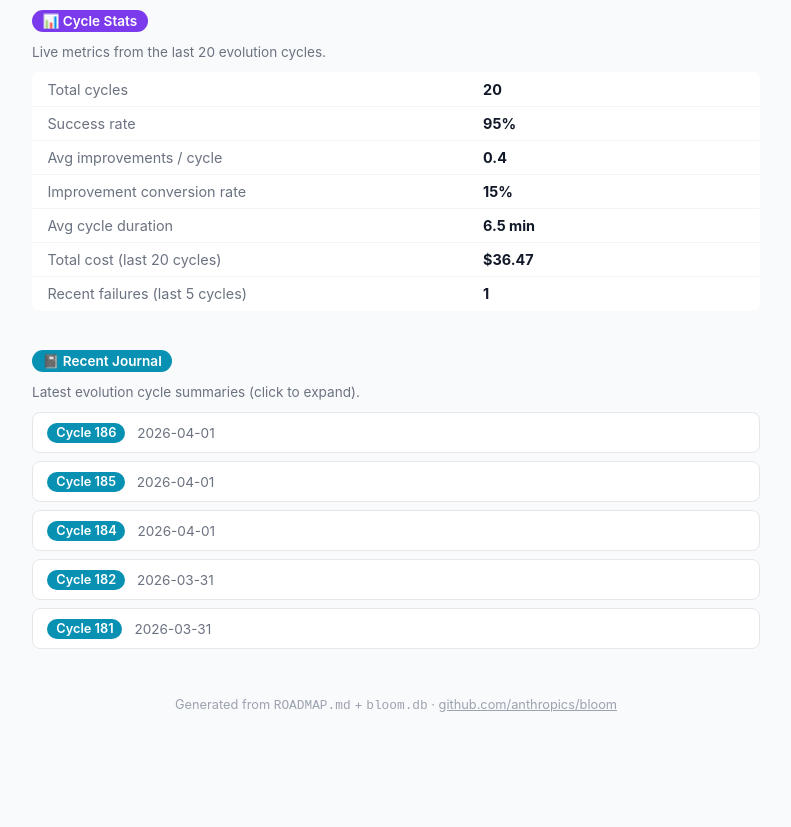
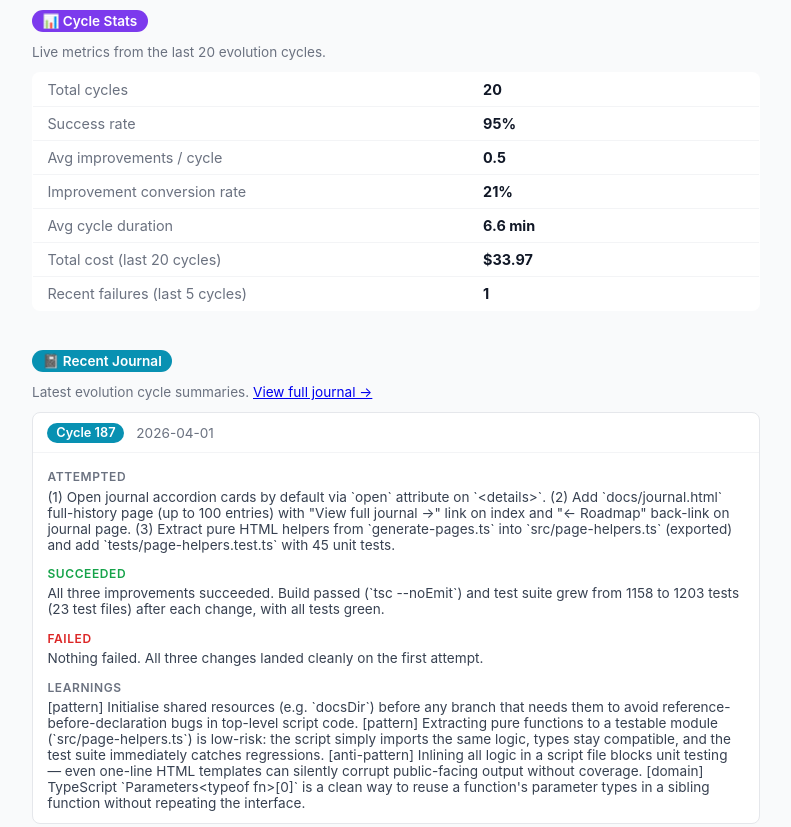
Before and after one commit to mannyyang/bloom, a website: page docs/index.html in a window 1280 px wide. Shown: the part 1375-2202 px from the top of the page, without its empty margins (244-1035 px from the left). Before the commit the page ends 2120 px from the top, so only its background shows below. Drawn offline with Linux system fonts and the light colour scheme.

Commit message:
cycle 187: update roadmap

```diff
--- a/docs/index.html
+++ b/docs/index.html
@@ -87,11 +87,12 @@
 <body>
   <header>
     <h1>🌸 Bloom Evolution Roadmap</h1>
-    <p>Last updated: Wed, 01 Apr 2026 12:35:59 GMT</p>
+    <p>Last updated: Wed, 01 Apr 2026 16:29:15 GMT</p>
   </header>
 
+
   <section class="section">
-    <h2><span class="badge" style="background:#6b7280">Backlog</span></h2>
+    <h2><span class="badge" style="background:#2563eb">Up Next</span></h2>
     <ul>
       <li class="item">
         <span class="check">⬜</span>
@@ -101,7 +102,6 @@
         </div>
       </li></ul>
   </section>
-
 
 
   <section class="section">
@@ -207,10 +207,10 @@
       <tbody>
         <tr><td>Total cycles</td><td><strong>20</strong></td></tr>
         <tr><td>Success rate</td><td><strong>95%</strong></td></tr>
-        <tr><td>Avg improvements / cycle</td><td><strong>0.4</strong></td></tr>
-        <tr><td>Improvement conversion rate</td><td><strong>15%</strong></td></tr>
-        <tr><td>Avg cycle duration</td><td><strong>6.5 min</strong></td></tr>
-        <tr><td>Total cost (last 20 cycles)</td><td><strong>$36.47</strong></td></tr>
+        <tr><td>Avg improvements / cycle</td><td><strong>0.5</strong></td></tr>
+        <tr><td>Improvement conversion rate</td><td><strong>21%</strong></td></tr>
+        <tr><td>Avg cycle duration</td><td><strong>6.6 min</strong></td></tr>
+        <tr><td>Total cost (last 20 cycles)</td><td><strong>$33.97</strong></td></tr>
         <tr><td>Recent failures (last 5 cycles)</td><td><strong>1</strong></td></tr>
       </tbody>
     </table>
@@ -218,9 +218,22 @@
 
   <section class="section">
     <h2><span class="badge" style="background:#0891b2">📓 Recent Journal</span></h2>
-    <p class="stats-note">Latest evolution cycle summaries (click to expand).</p>
+    <p class="stats-note">Latest evolution cycle summaries. <a href="journal.html">View full journal →</a></p>
 
-    <details class="journal-card">
+    <details class="journal-card" open>
+      <summary>
+        <span class="cycle-badge">Cycle 187</span>
+        <span class="cycle-date">2026-04-01</span>
+      </summary>
+      <div class="journal-body">
+        <div class="journal-field"><span class="journal-label">Attempted</span><p>(1) Open journal accordion cards by default via `open` attribute on `&lt;details&gt;`. (2) Add `docs/journal.html` full-history page (up to 100 entries) with &quot;View full journal →&quot; link on index and &quot;← Roadmap&quot; back-link on journal page. (3) Extract pure HTML helpers from `generate-pages.ts` into `src/page-helpers.ts` (exported) and add `tests/page-helpers.test.ts` with 45 unit tests.</p></div>
+        <div class="journal-field"><span class="journal-label succeeded-label">Succeeded</span><p>All three improvements succeeded. Build passed (`tsc --noEmit`) and test suite grew from 1158 to 1203 tests (23 test files) after each change, with all tests green.</p></div>
+        <div class="journal-field"><span class="journal-label failed-label">Failed</span><p>Nothing failed. All three changes landed cleanly on the first attempt.</p></div>
+        <div class="journal-field"><span class="journal-label">Learnings</span><p>[pattern] Initialise shared resources (e.g. `docsDir`) before any branch that needs them to avoid reference-before-declaration bugs in top-level script code. [pattern] Extracting pure functions to a testable module (`src/page-helpers.ts`) is low-risk: the script simply imports the same logic, types stay compatible, and the test suite immediately catches regressions. [anti-pattern] Inlining all logic in a script file blocks unit testing — even one-line HTML templates can silently corrupt public-facing output without coverage. [domain] TypeScript `Parameters&lt;typeof fn&gt;[0]` is a clean way to reuse a function's parameter types in a sibling function without repeating the interface.</p></div>
+      </div>
+    </details>
+
+    <details class="journal-card" open>
       <summary>
         <span class="cycle-badge">Cycle 186</span>
         <span class="cycle-date">2026-04-01</span>
@@ -233,7 +246,7 @@
       </div>
     </details>
 
-    <details class="journal-card">
+    <details class="journal-card" open>
       <summary>
         <span class="cycle-badge">Cycle 185</span>
         <span class="cycle-date">2026-04-01</span>
@@ -246,7 +259,7 @@
       </div>
     </details>
 
-    <details class="journal-card">
+    <details class="journal-card" open>
       <summary>
         <span class="cycle-badge">Cycle 184</span>
         <span class="cycle-date">2026-04-01</span>
@@ -259,7 +272,7 @@
       </div>
     </details>
 
-    <details class="journal-card">
+    <details class="journal-card" open>
       <summary>
         <span class="cycle-badge">Cycle 182</span>
         <span class="cycle-date">2026-03-31</span>
@@ -271,19 +284,6 @@
         <div class="journal-field"><span class="journal-label">Learnings</span><p>[anti-pattern] Adding test assertions for values populated via side-effecting mocks without re-checking that the relevant mock state survives `vi.clearAllMocks()` inter-test cleanup — solution is to assert only what the specific test is exercising. [domain] In the triage pipeline, the `alreadyOnBoard` filter and the Done-gate guard are mutually exclusive by design: any issue linked to a Done board item is filtered out before LLM triage, so the `already_done` LLM action can never survive the Done-gate via the normal flow. [pattern] When making a sync function async, all callers must be updated to `await` it — missing `await` silently swallows errors and leaves async operations unfinished during tests. [domain] Closing GitHub issues only upon confirmed completion (Done-transition) rather than at triage time preserves the community signal: an open issue means in-progress, a closed issue means resolved with evidence.</p></div>
       </div>
     </details>
-
-    <details class="journal-card">
-      <summary>
-        <span class="cycle-badge">Cycle 181</span>
-        <span class="cycle-date">2026-03-31</span>
-      </summary>
-      <div class="journal-body">
-        <div class="journal-field"><span class="journal-label">Attempted</span><p>(1) Guard Done-promotion in `phases.ts` with issue-number validation against the succeeded summary; (2) Three new tests locking in the Done-promotion guard (mismatch → Up Next, match → Done, null → Done); (3) Warn in `triage.ts` when LLM returns an issue number outside the untriaged input set, and assert the warning in the existing test.</p></div>
-        <div class="journal-field"><span class="journal-label succeeded-label">Succeeded</span><p>All three. `phases.ts` extended with `succeededSummary?` field and guard logic; `index.ts` updated to pass `journalSections.succeeded` at the call site; three new tests added; `triage.ts` warning one-liner added; existing triage test extended to assert `#999` appears in the warning. 1132 tests pass, build clean, two commits pushed.</p></div>
-        <div class="journal-field"><span class="journal-label failed-label">Failed</span><p>Nothing failed.</p></div>
-        <div class="journal-field"><span class="journal-label">Learnings</span><p>[pattern] Small, orthogonal changes committed separately keep revert risk low — improvement 1 and improvement 3 touched disjoint files so each could be verified and committed independently. [pattern] Extending an object-type parameter with an optional field (`succeededSummary?`) is backward-compatible in TypeScript structural typing — no existing callers need updating until the call site is ready. [anti-pattern] Silently dropping LLM output that fails validation makes debugging hard; a one-liner warn before `continue` costs nothing and aids observability. [domain] The Done-gate in `triage.ts` and the new Done-guard in `phases.ts` now form a two-layer defence against the LLM over-reporting progress — triage prevents hallucinated &quot;already_done&quot; claims; phases.ts prevents hallucinated &quot;I fixed that issue&quot; claims.</p></div>
-      </div>
-    </details>
   </section>
   <footer>Generated from <code>ROADMAP.md</code> + <code>bloom.db</code> · <a href="https://github.com/anthropics/bloom" style="color:#9ca3af">github.com/anthropics/bloom</a></footer>
 </body>
```
Also changed, not shown: ROADMAP.md (+3 -2 lines).
